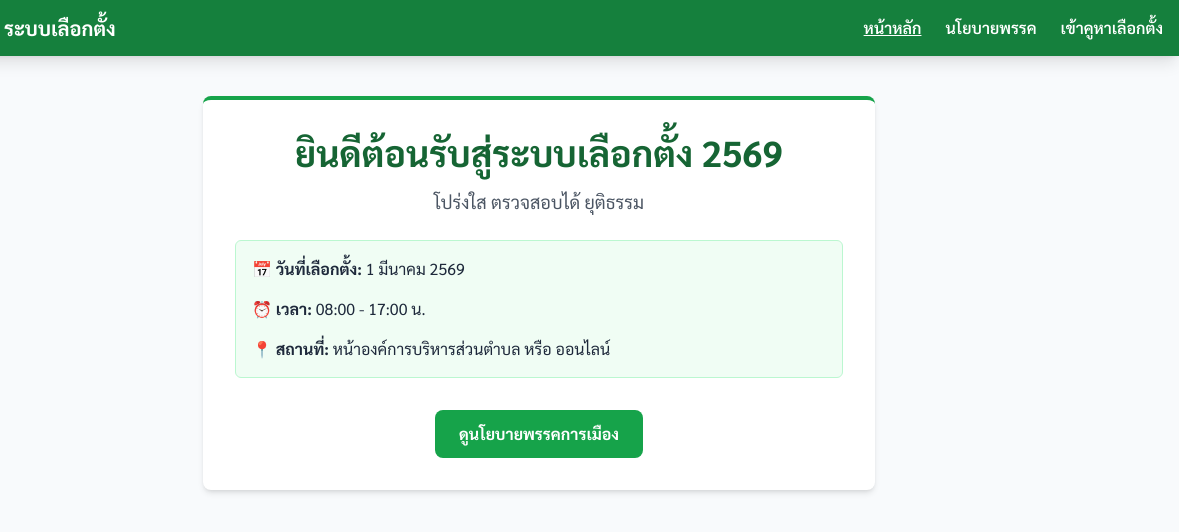
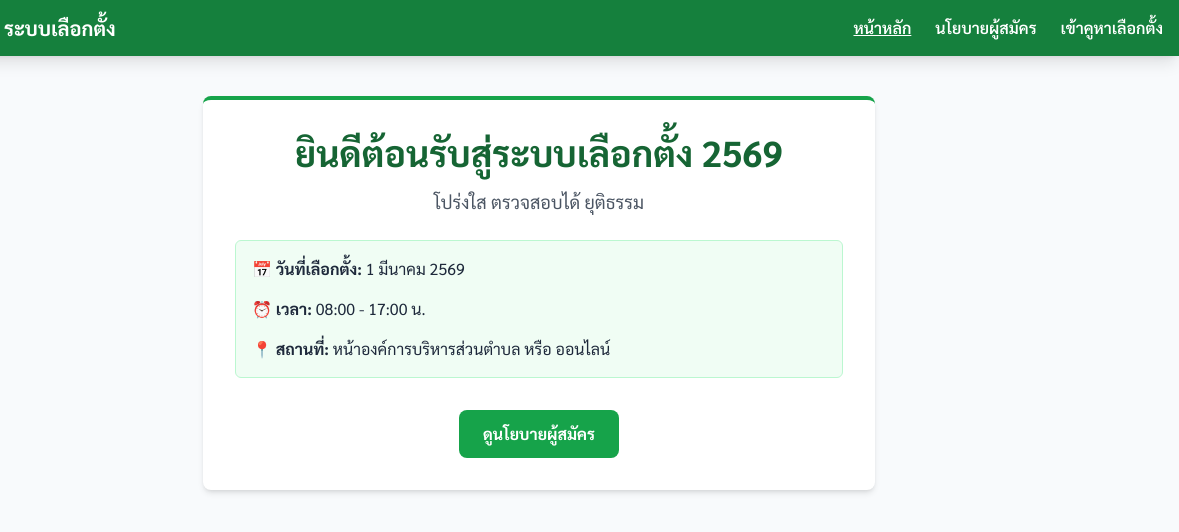
Before and after one commit to WasinthraGroup/Election, a website: page public/index.html in a window 1280 px wide. Shown: the full height of the page, 101-1280 px from the left. Drawn offline with nearby package versions, Linux system fonts and the light colour scheme.

Commit message:
Update index.html

```diff
--- a/public/index.html
+++ b/public/index.html
@@ -19,7 +19,7 @@
             </div>
             <div class="hidden md:flex space-x-6">
                 <a href="/home" class="hover:text-green-200 font-semibold underline">หน้าหลัก</a>
-                <a href="/policy" class="hover:text-green-200 font-semibold">นโยบายพรรค</a>
+                <a href="/policy" class="hover:text-green-200 font-semibold">นโยบายผู้สมัคร</a>
                 <a href="/election" class="hover:text-green-200 font-semibold">เข้าคูหาเลือกตั้ง</a>
             </div>
             <button onclick="document.getElementById('mobile-menu').classList.toggle('hidden')" class="md:hidden focus:outline-none">
@@ -28,7 +28,7 @@
         </div>
         <div id="mobile-menu" class="hidden md:hidden bg-green-800 p-4">
             <a href="/home" class="block py-2 hover:bg-green-700 text-white font-semibold">หน้าหลัก</a>
-            <a href="/policy" class="block py-2 hover:bg-green-700 text-white font-semibold">นโยบายพรรค</a>
+            <a href="/policy" class="block py-2 hover:bg-green-700 text-white font-semibold">นโยบายผู้สมัคร</a>
             <a href="/election" class="block py-2 hover:bg-green-700 text-white font-semibold">เข้าคูหาเลือกตั้ง</a>
         </div>
     </nav>
@@ -43,7 +43,7 @@
                 <p><strong>📍 สถานที่:</strong> หน้าองค์การบริหารส่วนตำบล หรือ ออนไลน์</p>
             </div>
             <a href="/policy" class="mt-8 inline-block bg-green-600 hover:bg-green-700 text-white font-bold py-3 px-6 rounded-lg transition duration-300">
-                ดูนโยบายพรรคการเมือง
+                ดูนโยบายผู้สมัคร
             </a>
         </div>
     </div>
```
